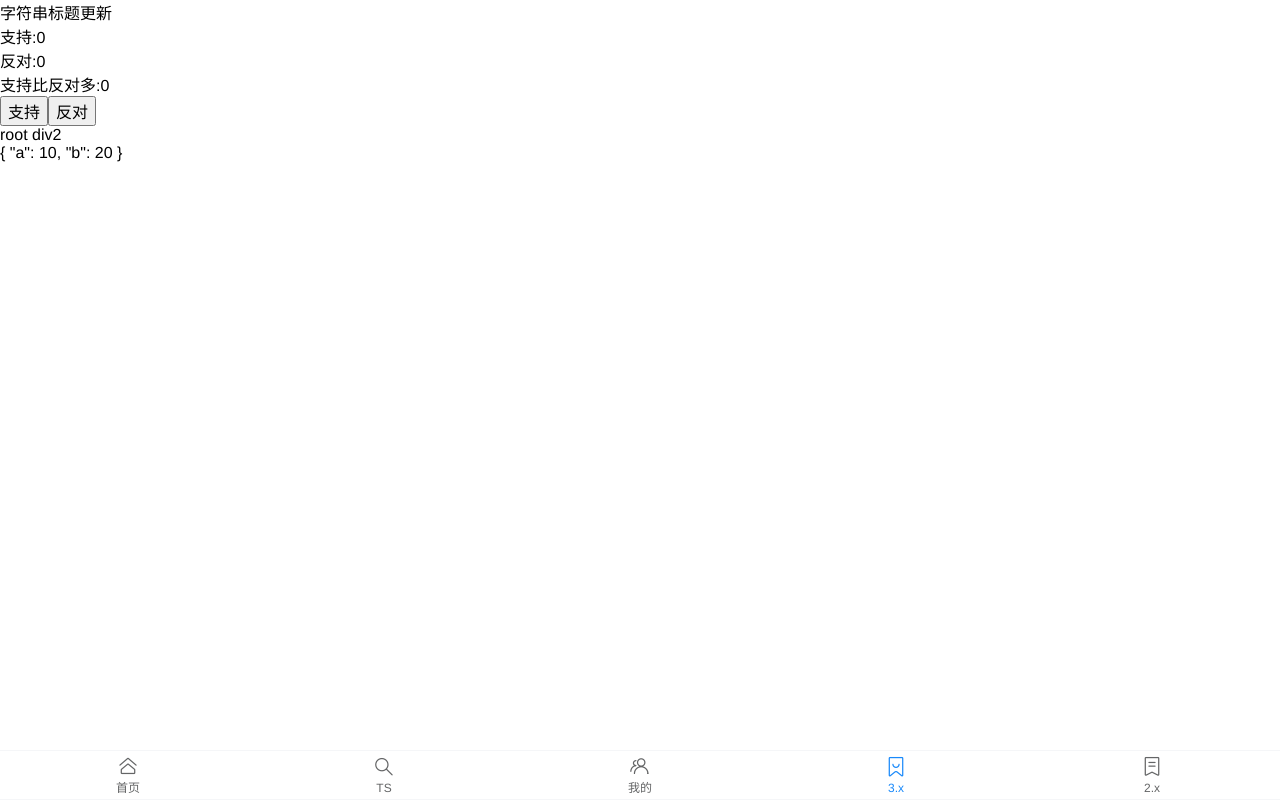
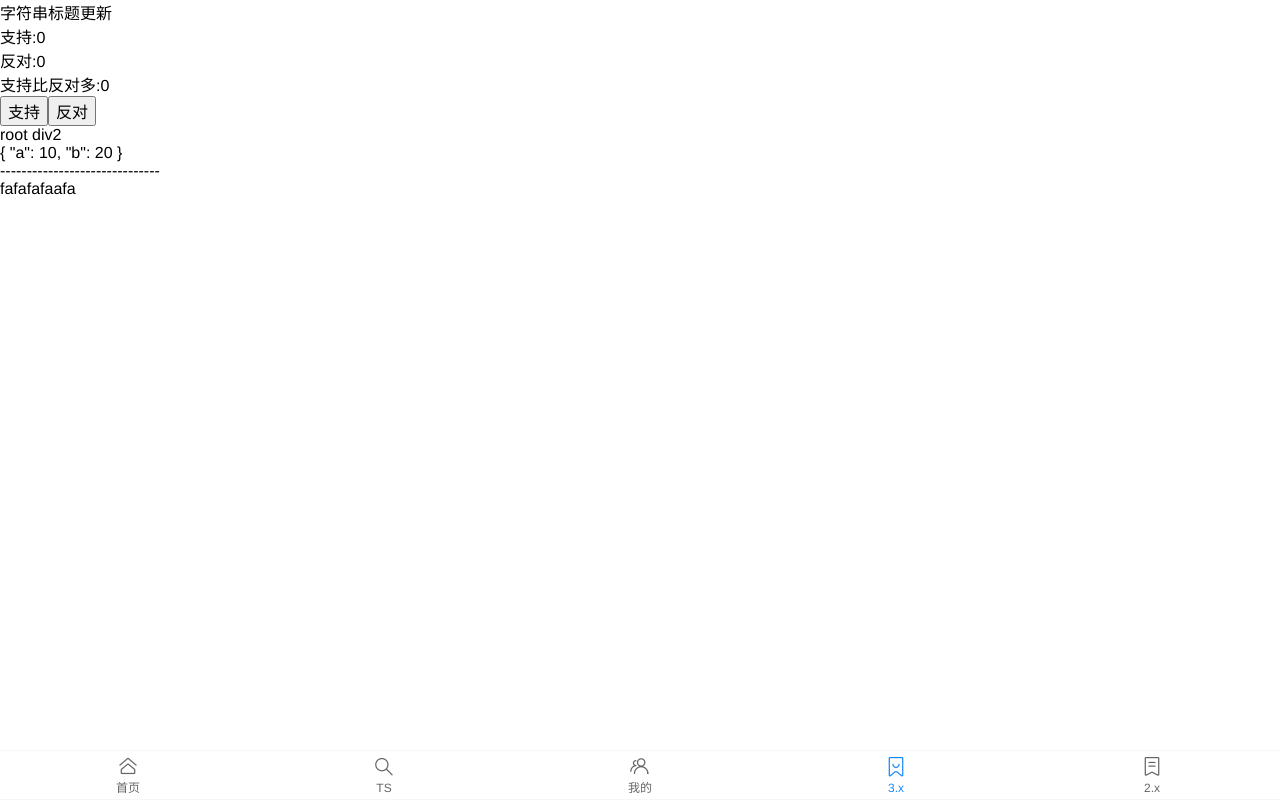
Before and after one commit to lzodo/lzo-vuets, a Vue app: page /compositionapi in a window 1280 px wide. Built offline with nearby package versions, Linux system fonts and the light colour scheme.

Commit message:
2022-07-04 18:01提交上传

```diff
--- a/src/hooks/useRequest.ts
+++ b/src/hooks/useRequest.ts
@@ -26,5 +26,5 @@ export function useRequest(url: string) {
 
 
 // https://segmentfault.com/a/1190000018928587
-// https://juejin.cn/post/7066951709678895141
+// https://juejin.cn/post/7066951709678895141n
 // Hooks可以在不改变组件层级关系的前提下，方便的重用带状态的逻辑
--- a/src/router/index.ts
+++ b/src/router/index.ts
@@ -47,6 +47,13 @@ const routes: Array<RouteRecordRaw> = [
         meta: {
             title: "vue3方式",
         },
+        children:[
+            {
+                path:"",
+                name:"vue3Add",
+                component:()=> import("../views/z_composition-api/vue3-add.vue")
+            }
+        ]
     },
     {
         path: "/optionapi",
--- a/src/views/z_composition-api/list.vue
+++ b/src/views/z_composition-api/list.vue
@@ -3,6 +3,7 @@
         <componentList1 :title="title" :name="name"></componentList1>
     </keep-alive>
     <componentList2 :msg1="1" :msg2="2" :msg3="3"></componentList2>
+    <router-view></router-view>
 </template>
 <script lang="ts">
 import componentList1 from "./component-list1.vue";
--- /dev/null
+++ b/src/views/z_composition-api/vue3-add.vue
@@ -0,0 +1,14 @@
+<template>
+    ------------------------------
+    <div>fafafafaafa</div>
+</template>
+
+<script lang="ts">
+import { defineComponent } from 'vue'
+
+export default defineComponent({
+    setup() {
+
+    },
+})
+</script>
```
Also changed, not shown: 1 other file (tests, documents, lock files or other folders).
